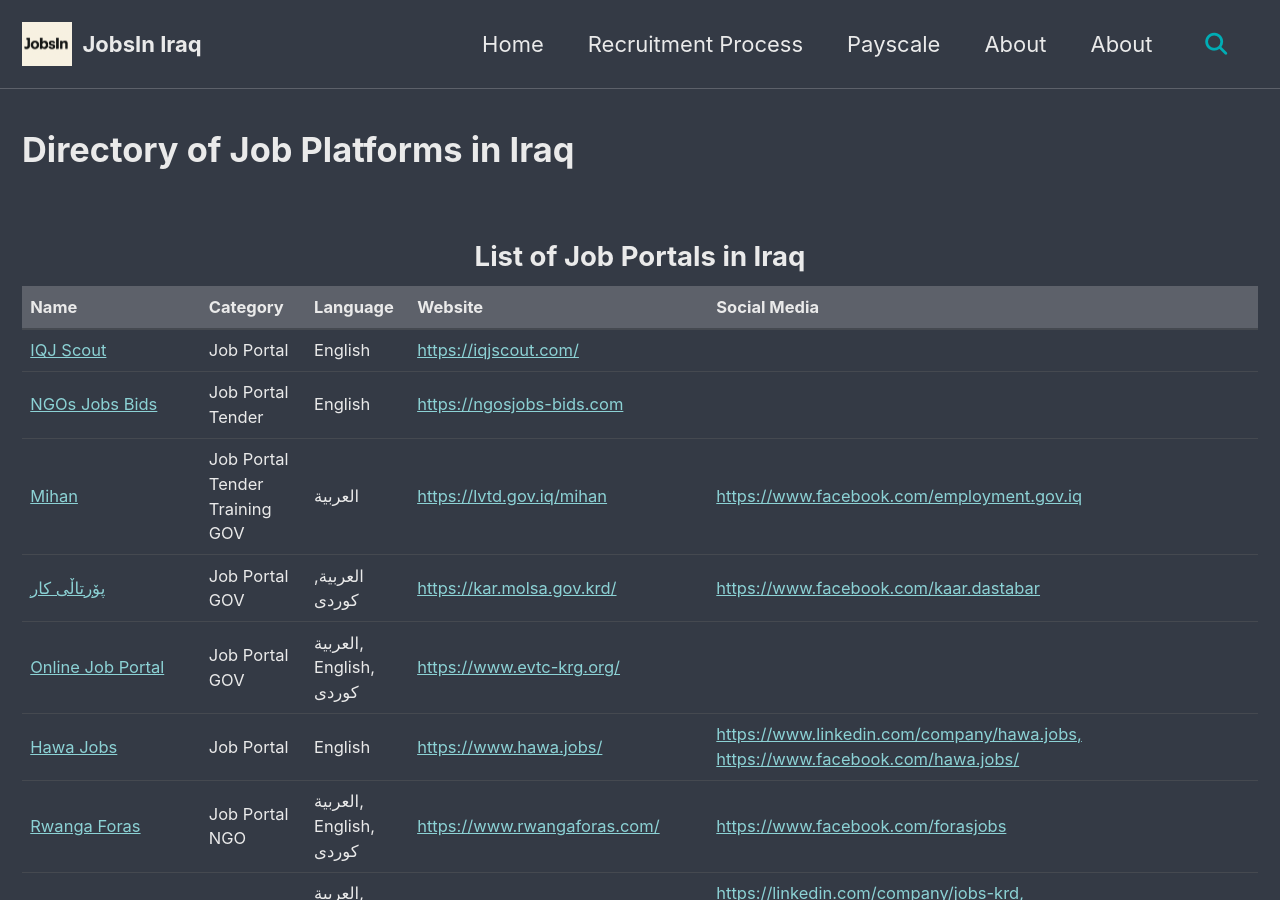
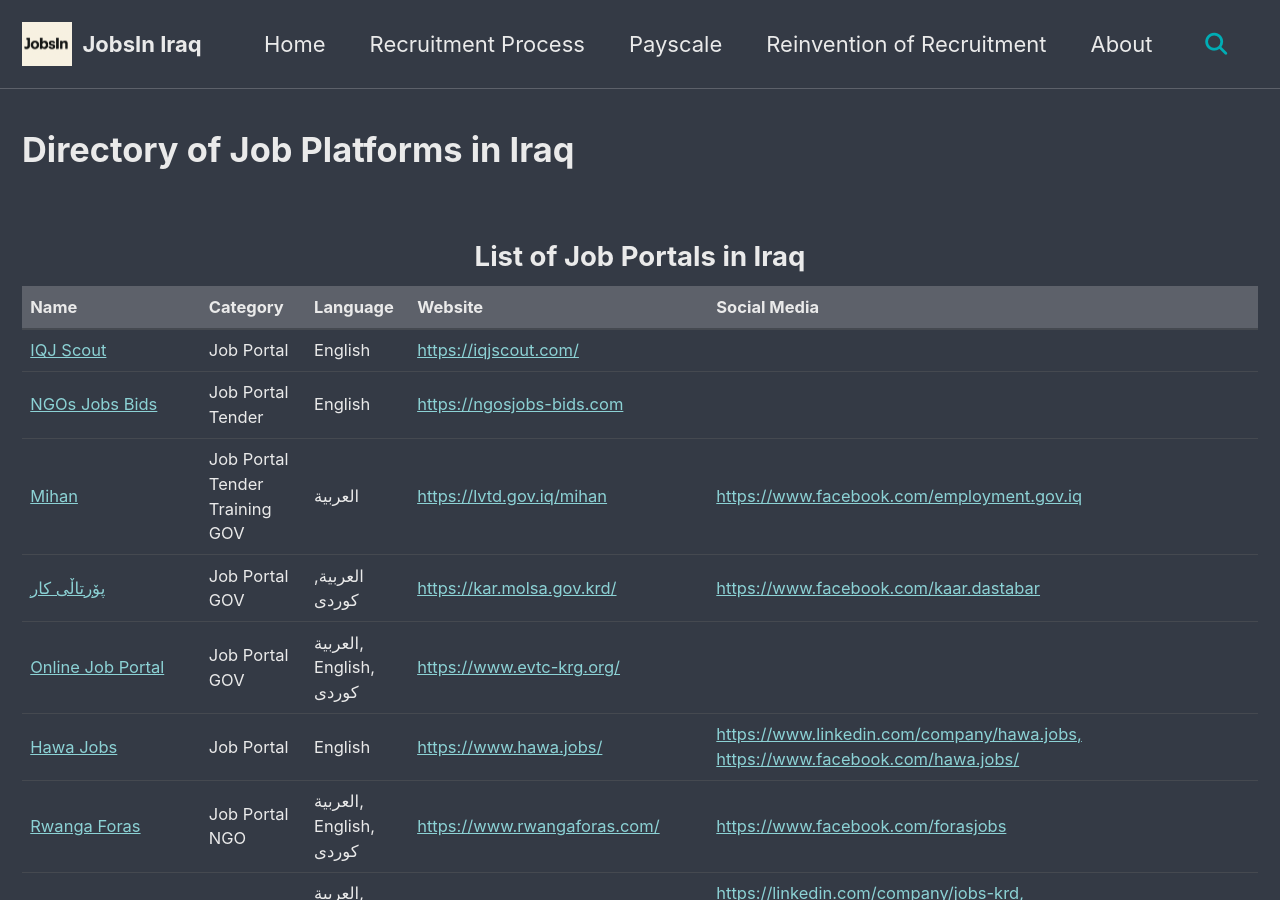
Before and after one commit to JobsInIraq/jobsiniraq.github.io, a Jekyll site: the page built from index.html, in a window 1280 px wide and 900 px high. Built offline with Jekyll 4.4.1, drawn with Linux system fonts in a browser that asks for light colours; cached includes are drawn as plain includes; the list of posts is cut into pages by our own code.

Commit message:
fix the page title

```diff
--- a/_data/navigation.yml
+++ b/_data/navigation.yml
@@ -6,7 +6,7 @@
     url: /process/
   - title: Payscale
     url: /payscale/
-  - title: About
+  - title: Reinvention of Recruitment
     url: /recruitment_innovation/
   - title: About
     url: https://linkedin.com/in/diyar/
```
